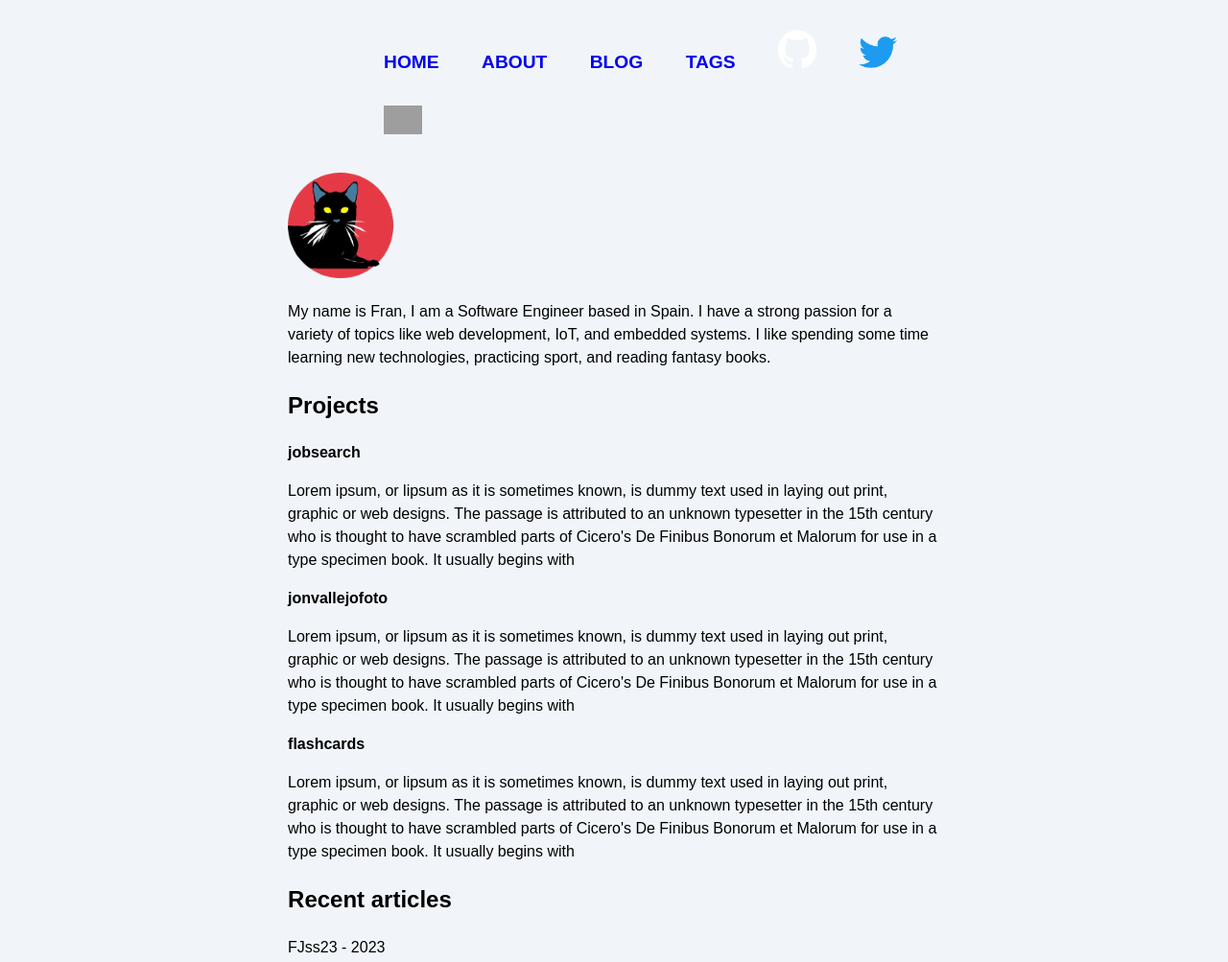
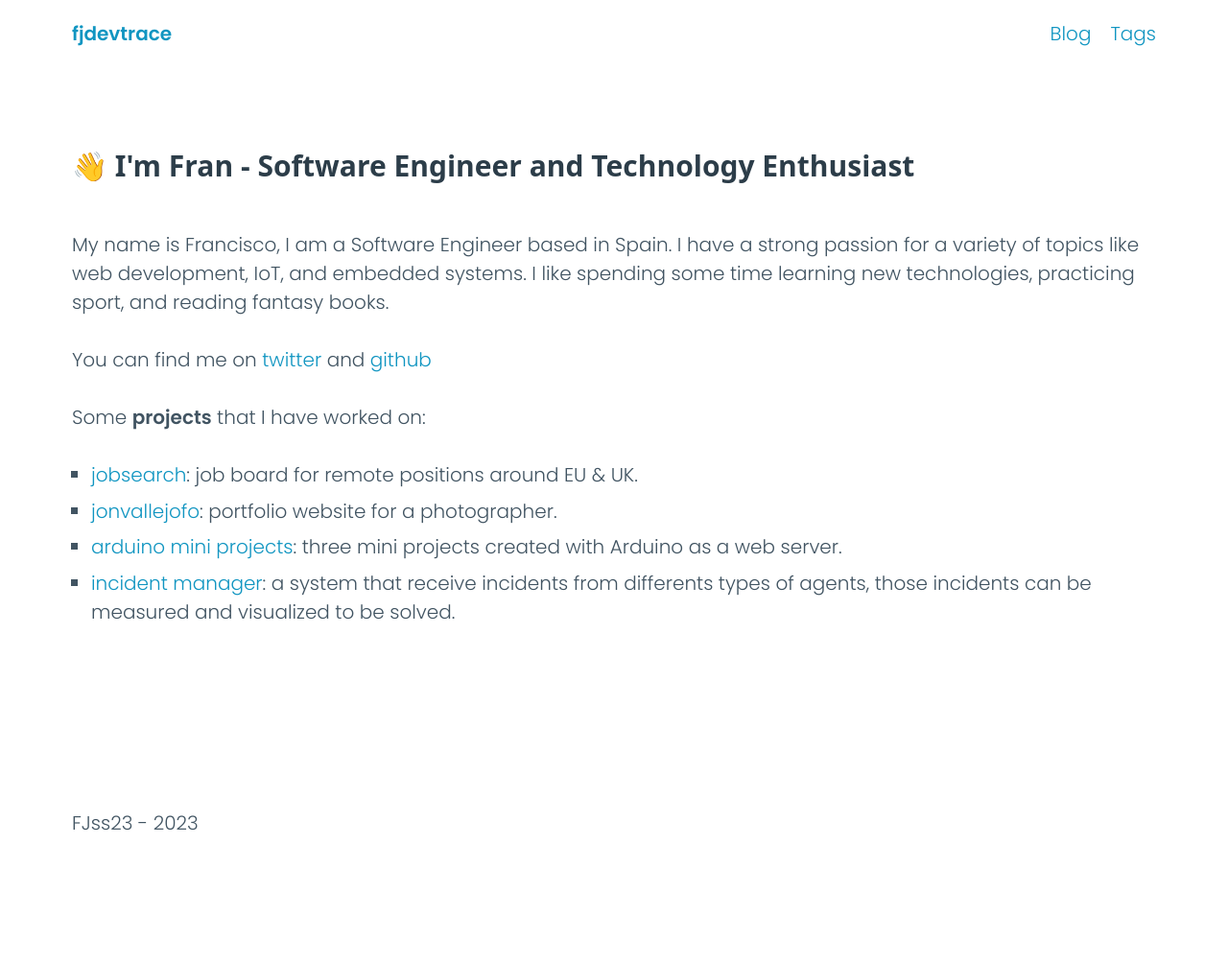
Before and after one commit to FJss23/fjdevtrace.github.io, an Astro site: page / in a window 1280 px wide. Shown: the whole page at 96% size. After the commit the page ends 953 px from the top, so only its background shows below. Built offline with nearby package versions, Linux system fonts and the light colour scheme; Astro itself is replaced by a stand-in of ours; grey boxes are pictures that could not be loaded.

Commit message:
quick redesign

```diff
--- a/src/components/BlogPost.astro
+++ b/src/components/BlogPost.astro
@@ -6,8 +6,8 @@ interface Props {
 
 const { url, title } = Astro.props;
 ---
-<article>
+<div>
     <a href={url}>
         {title}
     </a>
-</article>
+</div>
--- a/src/components/Footer.astro
+++ b/src/components/Footer.astro
@@ -2,6 +2,4 @@
 const currentYear = new Date().getFullYear();
 ---
 
-<footer>
-    <p>FJss23 - {currentYear}</p>
-</footer>
+<footer class="container">FJss23 - {currentYear}</footer>
--- a/src/components/Hamburger.astro
+++ /dev/null
@@ -1,8 +0,0 @@
----
----
-
-<div class="hamburger">
-    <span class="line"></span>
-    <span class="line"></span>
-    <span class="line"></span>
-</div>
--- a/src/components/Header.astro
+++ b/src/components/Header.astro
@@ -1,10 +1,19 @@
 ---
-import Hamburger from "./Hamburger.astro";
-import Navigation from "./Navigation.astro";
 ---
-<header>
-    <nav class="nav-links">
-        <Hamburger />
-        <Navigation />
+<div class="container">
+    <nav>
+        <ul>
+            <li>
+                <a href="/"><strong>fjdevtrace</strong></a>
+            </li>
+        </ul>
+        <ul>
+            <li>
+                <a href="/blog">Blog</a>
+            </li>
+            <li>
+                <a href="/tags">Tags</a>
+            </li>
+        </ul>
     </nav>
-</header>
+</div>
--- a/src/components/Navigation.astro
+++ /dev/null
@@ -1,18 +0,0 @@
----
----
-<a href="/">Home</a>
-<a href="/about">About</a>
-<a href="/blog">Blog</a>
-<a href="/tags">Tags</a>
-
-<a href="http://github.com/FJss23">
-    <img src="/github_logo.webp" alt="github logo" height="40px" width="40px"/>
-</a>
-
-<a href="https://twitter.com/frandevme">
-    <img src="/twitter_logo.webp" alt="twitter logo" width="40px" />
-</a>
-
-<a href="http://localhost:3000/rss.xml">
-    <img src="/rss.png" alt="rss feed logo" width="40px" />
-</a>
--- a/src/components/Project.astro
+++ /dev/null
@@ -1,14 +0,0 @@
----
-interface Props {
-    name: string,
-    description: string,
-    url?: string,
-    repository?: string
-}
-
-const { name, description, url } = Astro.props
----
-<article>
-    <p><b><a href={url}>{name}</a></b></p>
-    <p>{description}</p>
-</article>
--- a/src/layouts/BaseLayout.astro
+++ b/src/layouts/BaseLayout.astro
@@ -9,12 +9,9 @@ interface Props {
     image?: string
 }
 
-// check https://docs.astro.build/en/core-concepts/layouts/#markdown-layout-props
-// check https://fasterthanli.me/
-
 const { pageTitle, description, image } = Astro.props;
 ---
-<html lang="en">
+<html lang="en" data-theme="light">
     <head>
         <meta charset="utf-8" />
         <link rel="icon" type="image/x-icon" href="/public/favicon.ico" />
@@ -29,15 +26,17 @@ const { pageTitle, description, image } = Astro.props;
         <!-- recommended -->
         <meta property="og:description" content={description || ""}>
         <meta name="twitter:image:alt" content="Alt text for image">
+        <link rel="stylesheet" href="https://cdn.jsdelivr.net/npm/@picocss/pico@1/css/pico.min.css">
+        <link rel="preconnect" href="https://fonts.googleapis.com">
+        <link rel="preconnect" href="https://fonts.gstatic.com" crossorigin>
+        <link href="https://fonts.googleapis.com/css2?family=Poppins:wght@300;600&display=swap" rel="stylesheet">
         <title>{pageTitle || "Home"}</title>
     </head>
     <body>
         <Header />
-        <h1>{pageTitle}</h1>
-        <slot />
+        <main class="container">
+            <slot />
+        </main>
         <Footer />
-        <script>
-            import "../scripts/menu.js";
-        </script>
     </body>
 </html>
--- a/src/layouts/MarkdownPostLayout.astro
+++ b/src/layouts/MarkdownPostLayout.astro
@@ -3,41 +3,5 @@ import BaseLayout from "./BaseLayout.astro";
 const { frontmatter } = Astro.props
 ---
 <BaseLayout pageTitle={frontmatter.title}>
-    <p>{frontmatter.pubDate.slice(0,10)}</p>
-    <p><em>{frontmatter.description}</em></p>
-
-    <p>Written by: {frontmatter.author}</p>
-
-    <img src={frontmatter.image.url} width="300" alt={frontmatter.image.alt} />
-
-    <div class="tags">
-        {frontmatter.tags.map((tag: string) => (
-            <p class="tag">
-                <a href={`/tags/${tag}`}>{tag}</a>
-            </p>
-        ))}
-    </div>
-
     <slot />
 </BaseLayout>
-
-<style>
-  a {
-    color: #00539F;
-  }
-
-  .tags {
-    display: flex;
-    flex-wrap: wrap;
-    margin: 0 auto;
-  }
-
-  .tag {
-    margin: 0.25em;
-    border: dotted 1px #a1a1a1;
-    border-radius: .5em;
-    padding: .5em 1em;
-    font-size: 1.15em;
-    background-color: #F8FCFD;
-  }
-</style>
--- a/src/pages/about.astro
+++ /dev/null
@@ -1,6 +0,0 @@
----
-import BaseLayout from "../layouts/BaseLayout.astro";
----
-<BaseLayout pageTitle={"About me"}>
-    <h2>About me... let me think first</h2>
-</BaseLayout>
--- a/src/pages/blog.astro
+++ b/src/pages/blog.astro
@@ -5,7 +5,7 @@ import BaseLayout from "../layouts/BaseLayout.astro";
 const allPosts = await Astro.glob('../pages/posts/*.md');
 ---
 <BaseLayout pageTitle={"Blog posts"}>
-    <h2>Some posts</h2>
+    <h3>Blog Posts 📖</h3>
     <p>This is where I will post about my journey learning Astro.</p>
     <ul>
         {allPosts.map((post) => <li><BlogPost url={post.url} title={post.frontmatter.title} /></li>)}
--- a/src/pages/index.astro
+++ b/src/pages/index.astro
@@ -1,33 +1,23 @@
 ---
-import Project from "../components/Project.astro";
 import BaseLayout from "../layouts/BaseLayout.astro";
 ---
 <BaseLayout>
-    <img src="/avatar.webp" alt="A black cat" height="110px" width="110px"/>
-    <p>My name is Fran, I am a Software Engineer based in Spain.
-        I have a strong passion for a variety of topics like web
-         development, IoT, and embedded systems. I like
-            spending some time learning new technologies, practicing sport, and
-        reading fantasy books.
+    <h3>👋 I'm Fran - Software Engineer and Technology Enthusiast </h3>
+    <p>
+        My name is Francisco, I am a Software Engineer based in Spain. I have a strong passion for a variety of topics like web development, IoT, and embedded systems. I like spending some time learning new technologies, practicing sport, and reading fantasy books.
     </p>
-    <h2>Projects</h2>
-    <Project name="jobsearch" description={`Lorem ipsum, or lipsum as it is sometimes
-known, is dummy text used in laying out print, graphic or web
-designs. The passage is attributed to an unknown typesetter in
-the 15th century who is thought to have scrambled parts of Cicero's
-De Finibus Bonorum et Malorum for use in a type specimen book.
-It usually begins with`} />
-    <Project name="jonvallejofoto" description={`Lorem ipsum, or lipsum as it is sometimes
-known, is dummy text used in laying out print, graphic or web
-designs. The passage is attributed to an unknown typesetter in
-the 15th century who is thought to have scrambled parts of Cicero's
-De Finibus Bonorum et Malorum for use in a type specimen book.
-It usually begins with`} />
-    <Project name="flashcards" description={`Lorem ipsum, or lipsum as it is sometimes
-known, is dummy text used in laying out print, graphic or web
-designs. The passage is attributed to an unknown typesetter in
-the 15th century who is thought to have scrambled parts of Cicero's
-De Finibus Bonorum et Malorum for use in a type specimen book.
-It usually begins with`} />
-    <h2>Recent articles</h2>
+    <div>
+        You can find me on <a href="https://twitter.com/frandevme">twitter</a> and <a href="https://github.com/FJss23">github</a>
+    </div>
+    <br>
+    <div>
+        Some <strong>projects</strong> that I have worked on:
+        <ul>
+            <br>
+            <li><a href="https://github.com/FJss23/jobsearch">jobsearch</a>: job board for remote positions around EU & UK.</li>
+            <li><a href="https://jonvallejofoto.com/">jonvallejofo</a>: portfolio website for a photographer.</li>
+            <li><a href="https://github.com/FJss23/Internet-Of-Things7.2">arduino mini projects</a>: three mini projects created with Arduino as a web server.</li>
+            <li><a href="https://github.com/FJss23/Inci-e3a">incident manager</a>: a system that receive incidents from differents types of agents, those incidents can be measured and visualized to be solved.</li>
+        </ul>
+    </div>
 </BaseLayout>
--- a/src/pages/tags/index.astro
+++ b/src/pages/tags/index.astro
@@ -1,35 +1,16 @@
 ---
 import BaseLayout from "../../layouts/BaseLayout.astro";
 
-const tags = ["astro", "success", "community", "setbacks", "learning in plublic"];
+const tags = ["blogging", "learning in plublic"];
 ---
 <BaseLayout pageTitle="Tag List">
-    <div class="tags">
+    <div >
+        <ul>
         {tags.map(tag =>
-            <p class="tag">
+            <li class="tag">
                 <a href={`/tags/${tag}`}>{tag}</a>
-            </p>
+            </li>
         )}
+        </ul>
     </div>
 </BaseLayout>
-
-<style>
-  a {
-    color: #00539F;
-  }
-
-  .tags {
-    display: flex;
-    flex-wrap: wrap;
-    margin: 0 auto;
-  }
-
-  .tag {
-    margin: 0.25em;
-    border: dotted 1px #a1a1a1;
-    border-radius: .5em;
-    padding: .5em 1em;
-    font-size: 1.15em;
-    background-color: #F8FCFD;
-  }
-</style>
--- a/src/scripts/menu.js
+++ /dev/null
@@ -1,3 +0,0 @@
-document.querySelector('.hamburger').addEventListener('click', () => {
-    document.querySelector('.nav-links').classList.toggle('expanded');
-});
--- a/src/styles/global.css
+++ b/src/styles/global.css
@@ -1,83 +1,3 @@
-html {
-  background-color: #f1f5f9;
-  font-family: sans-serif;
+body {
+    font-family: 'Poppins', sans-serif;
 }
-
-body {
-  margin: 0 auto;
-  width: 100%;
-  max-width: 80ch;
-  padding: 1rem;
-  line-height: 1.5;
-}
-
-* {
-  box-sizing: border-box;
-}
-
-h1 {
-  margin: 1rem 0;
-  font-size: 2.5rem;
-}
-
-/* nav styles */
-
-.hamburger {
-  padding-right: 20px;
-  cursor: pointer;
-}
-
-.hamburger .line {
-  display: block;
-  width: 40px;
-  height: 5px;
-  margin-bottom: 10px;
-  background-color: #ff9776;
-}
-
-.nav-links {
-  width: 100%;
-  top: 5rem;
-  left: 48px;
-  background-color: #ff9776;
-  display: none;
-  margin: 0;
-}
-
-.nav-links a {
-  display: block;
-  text-align: center;
-  padding: 10px 0;
-  text-decoration: none;
-  font-size: 1.2rem;
-  font-weight: bold;
-  text-transform: uppercase;
-}
-
-.nav-links a:hover,
-a:focus {
-  background-color: #ff9776;
-}
-
-.expanded {
-  display: unset;
-}
-
-@media screen and (min-width: 636px) {
-  .nav-links {
-    margin-left: 5em;
-    display: block;
-    position: static;
-    width: auto;
-    background: none;
-  }
-
-  .nav-links a {
-    display: inline-block;
-    padding: 15px 20px;
-  }
-
-  .hamburger {
-    display: none;
-  }
-}
```
Also changed, not shown: src/pages/posts/post-1.md (+7 -17 lines).
